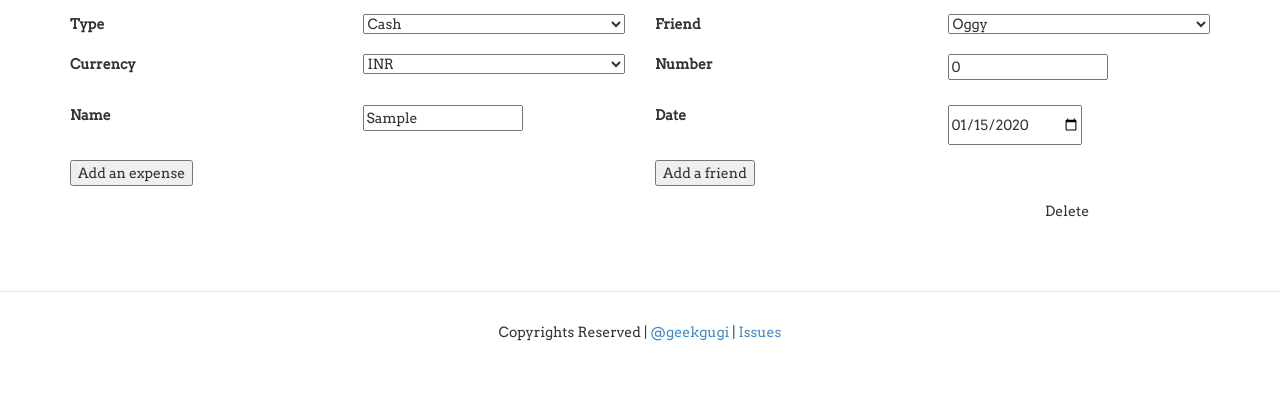
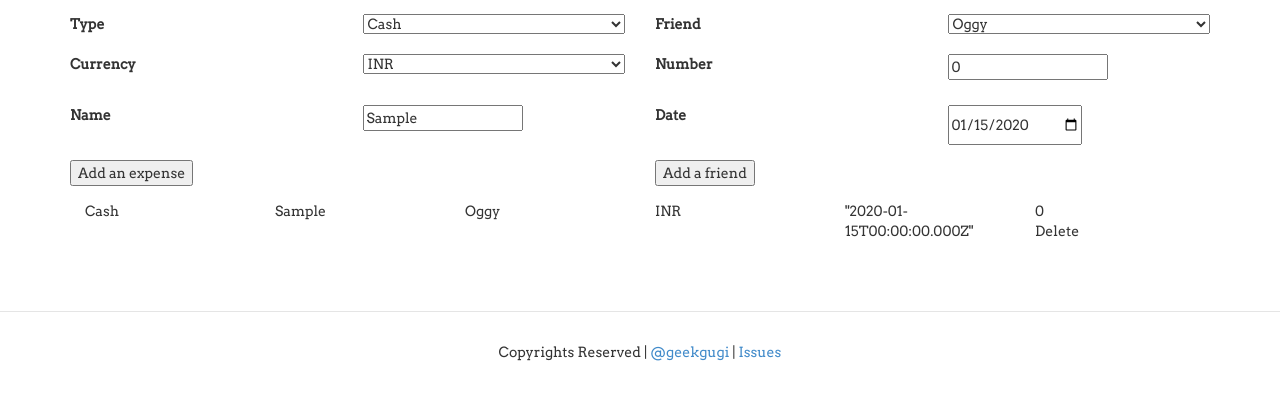
Before and after one commit to geekgugi/expense-manager, a website: page client/index.html in a window 1280 px wide. Both pictures are taken after typing "Sample", "2020-01-15" into the empty fields and a click on the input "Add an expense". Shown: the part 57-456 px from the top of the page. Drawn offline with Linux system fonts and the light colour scheme; files that its build step writes are made by us from their sources.

Commit message:
Added table of expenses.
Binding was stuck because of sleepy coding.
Never ever do forcefully again.

```diff
--- a/client/app/main/main.controller.js
+++ b/client/app/main/main.controller.js
@@ -2,7 +2,7 @@
 
 angular.module('expensesManagerApp')
 .controller('MainCtrl', function ($scope, $http, ngDialog) {
-  $scope.value;
+  $scope.value = {};
   $scope.expenses = [];
   $scope.form = {
     "name" : "",
@@ -38,12 +38,9 @@ angular.module('expensesManagerApp')
   };
 
   $scope.addFriend = function (event) {
-    console.log("Method invoked");
     if (event.which === 13) {
       console.log("Invoked via enter button");
     }
-
-    console.log("Adding new friend");
     var friend = {
       "id":$scope.friends[$scope.friends.length - 1].id + 1,
       "name":$scope.newFriend
@@ -52,9 +49,16 @@ angular.module('expensesManagerApp')
     $scope.friends.push(friend);
   }
 
-  $scope.addExpense = function (form) {
-    var value;
-    angular.copy(form, value);
+  $scope.addExpense = function () {
+    debugger;
+    var value = {
+      "name": $scope.form.name,
+      "selectedPaymentType": $scope.form.selectedPaymentType.type,
+      "selectedFriend":$scope.form.selectedFriend.name,
+      "selectedCurrency": $scope.form.selectedCurrency.value,
+      "date": $scope.form.tDate,
+      "amount": $scope.form.amount
+    }
     $scope.expenses.push(value);
   }
 });
--- a/client/app/main/main.html
+++ b/client/app/main/main.html
@@ -10,7 +10,7 @@
 <div ng-include="'components/navbar/navbar.html'"></div>
 
 <div class="container" ng-controller="MainCtrl">
-  <form  name="eForm"  class="form" ng-submit="addExpense(form)" novalidate>
+  <form  name="eForm"  class="form" novalidate>
     <div class="row">
       <div class="form-group col-md-3">
         <label>Type</label>
@@ -75,7 +75,7 @@
 
     <div class="row">
       <div class="form-group col-md-6">
-        <input type="submit" ng-click="addExpense(expense)" value="Add an expense"
+        <input type="submit" ng-click="addExpense()" value="Add an expense"
         ng-disabled="eForm.expense.$dirty && eForm.expense.$invalid" />
       </div>
       <div class="form-group col-md-6">
@@ -86,25 +86,26 @@
   </form>
 
   <div ng-repeat="expense in expenses">
-    <div class="row">
     <div class="col-md-2">
-        {{expense.selectedPaymentType.type}}
+      {{expense.selectedPaymentType}}
     </div>
     <div class="col-md-2">
       {{expense.name}}
     </div>
     <div class="col-md-2">
-        {{expense.selectedFriend.name}}
+      {{expense.selectedFriend}}
     </div>
     <div class="col-md-2">
-        {{expense.selectedCurrency.value}}
+      {{expense.selectedCurrency}}
+    </div>
+    <div class="col-md-2">
+      {{expense.date}}
     </div>
     <div class="col-md-2">
       {{expense.amount}}
     </div>
-      <div class="col-md-2">
+    <div class="col-md-1">
       <span> Delete</span>
-        </div>
     </div>
   </div>
 </div>
```
Lines whose indentation alone changed are shown as unchanged.
